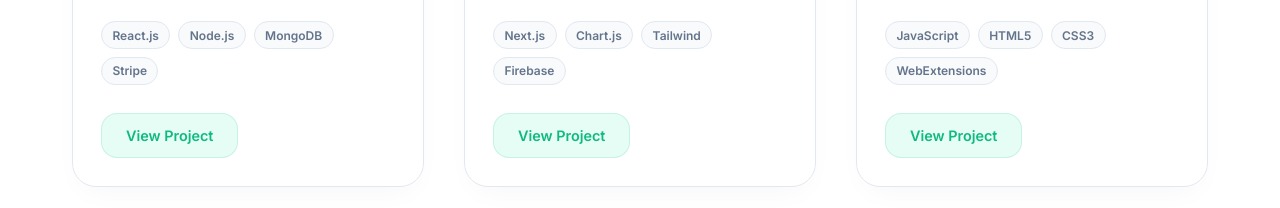
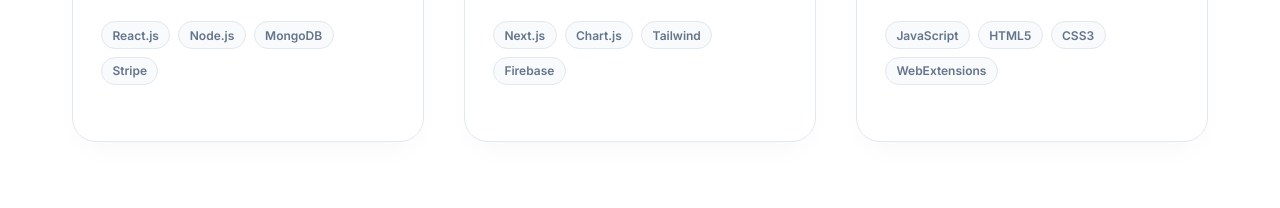
Before and after one commit to Kraven256/allan-linus-portfolio, a website built with Vite: page index.html in a window 1280 px wide. Shown: the part 2170-2378 px from the top of the page. Built offline with nearby package versions, Linux system fonts and the light colour scheme.

Commit message:
Comment out View Project buttons in cards

```diff
--- a/index.html
+++ b/index.html
@@ -168,7 +168,7 @@
               <span class="project-tag">MongoDB</span>
               <span class="project-tag">Stripe</span>
             </div>
-            <a href="#contact" class="btn btn-secondary project-btn" id="project-view-ecommerce">View Project</a>
+            <!-- <a href="#contact" class="btn btn-secondary project-btn" id="project-view-ecommerce">View Project</a> -->
           </div>
         </div>
 
@@ -188,7 +188,7 @@
               <span class="project-tag">Tailwind</span>
               <span class="project-tag">Firebase</span>
             </div>
-            <a href="#contact" class="btn btn-secondary project-btn" id="project-view-analytics">View Project</a>
+            <!-- <a href="#contact" class="btn btn-secondary project-btn" id="project-view-analytics">View Project</a> -->
           </div>
         </div>
 
@@ -208,7 +208,7 @@
               <span class="project-tag">CSS3</span>
               <span class="project-tag">WebExtensions</span>
             </div>
-            <a href="#contact" class="btn btn-secondary project-btn" id="project-view-chrome">View Project</a>
+            <!-- <a href="#contact" class="btn btn-secondary project-btn" id="project-view-chrome">View Project</a> -->
           </div>
         </div>
       </div>
```
